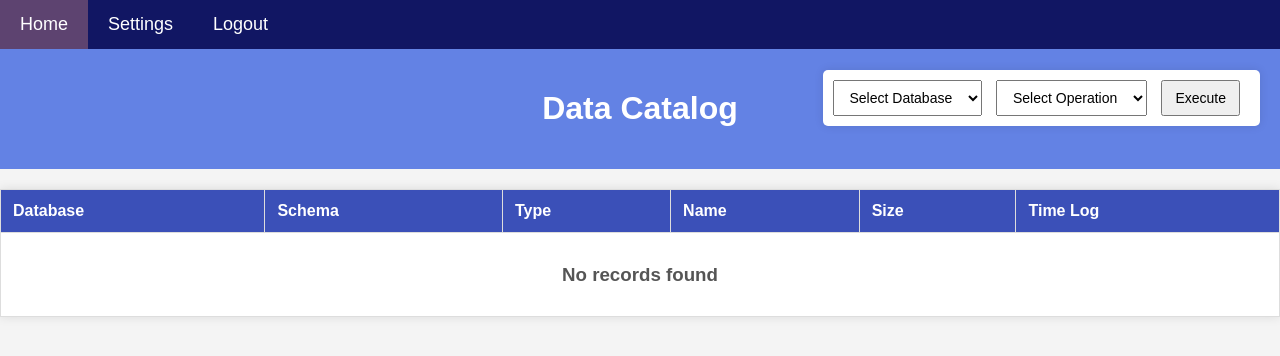
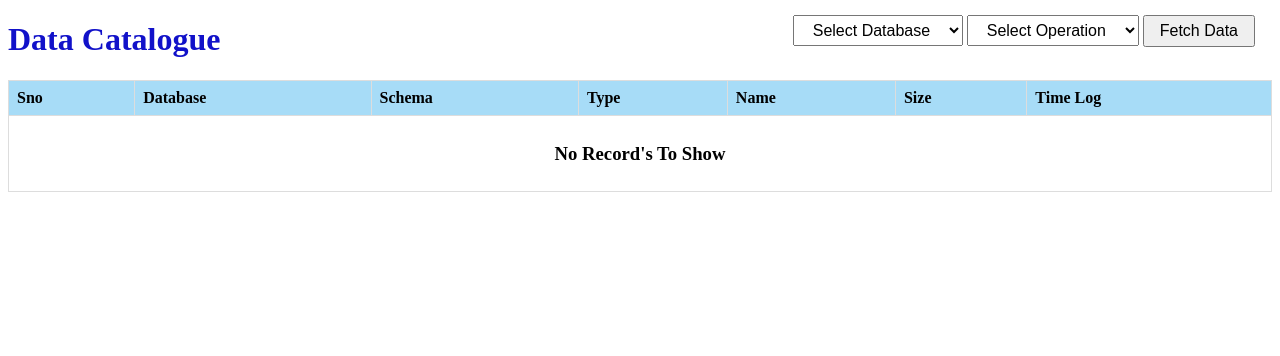
Before and after one commit to Chandrusam0538/migration_code, a Django app: page /data_mig/ in a window 1280 px wide. Shown: the top 356 px of the page. Run offline with Django 5.2, Linux system fonts and the light colour scheme; some libraries are stand-ins or nearby versions.

Commit message:
Update data_catalogue.html

```diff
--- a/migrationapp/templates/migrationapp/data_catalogue.html
+++ b/migrationapp/templates/migrationapp/data_catalogue.html
@@ -3,100 +3,44 @@
 <head>
     <meta charset="UTF-8">
     <meta name="viewport" content="width=device-width, initial-scale=1.0">
-    <title>Data Catalog</title>
+    <title>Data Catalogue</title>
     <style>
-        /* General Reset and Typography */
-        body, html {
-            margin: 0;
-            padding: 0;
-            font-family: Arial, sans-serif;
-            background-color: #f4f4f4;
-        }
-
-        /* Navbar Styles */
-        .navbar {
-            background-color: #111663;
-            overflow: hidden;
-        }
-        .navbar a {
-            float: left;
-            display: block;
-            color: white;
-            text-align: center;
-            padding: 14px 20px;
-            text-decoration: none;
-            font-size: 18px;
-        }
-        .navbar a:hover {
-            background-color: #5d4370;
-        }
-
-        /* Main Header */
-        .header {
-            background-color: #6382e4;
-            color: white;
-            padding: 20px;
-            text-align: center;
-            margin-bottom: 20px;
-        }
-
-        /* Dropdown Container */
-        .dropdown-container {
-            position: absolute;
-            top: 70px;
-            right: 20px;
-            z-index: 1000;
-            background-color: #fff;
-            padding: 10px;
-            border-radius: 5px;
-            box-shadow: 0px 0px 10px rgba(0, 0, 0, 0.1);
-        }
-        .dropdown-container select,
-        .dropdown-container button[type="submit"] {
-            padding: 8px 12px;
-            font-size: 14px;
-            margin-right: 10px;
-        }
-
-        /* Table Styles */
         table {
+            border-collapse: collapse;
             width: 100%;
-            border-collapse: collapse;
-            margin-top: 20px;
-            margin-bottom: 20px; /* Added margin bottom */
-            background-color: #fff;
-            box-shadow: 0px 0px 10px rgba(0, 0, 0, 0.1);
         }
         th, td {
             border: 1px solid #dddddd;
             text-align: left;
-            padding: 12px;
+            padding: 8px;
         }
         th {
-            background-color: #3b50b8;
-            color: white;
+            background-color: #a7dcf7;
         }
-        .no-records {
+        .dropdown-container {
+            position: absolute;
+            top: 10px;
+            right: 10px;
+            z-index: 1000;
+            padding: 5px 15px;
+        }
+        .dropdown-container select,
+        .dropdown-container button[type="submit"] {
+            padding: 5px 15px; /* Adjust padding for height and width */
+            font-size: 16px; /* Adjust font size */
+        }
+        .head{
+            color: rgb(17, 17, 201);
+        }
+        .no_records{
+            border: 1px solid #dddddd;
             text-align: center;
-            padding: 12px;
-            color: #555;
+            padding: 8px;
         }
     </style>
+
 </head>
 <body>
-
-<!-- Navbar -->
-<div class="navbar">
-    <a href="/board/">Home</a>
-    <a href="#">Settings</a>
-    <a href="/login/">Logout</a>
-</div>
-
-<!-- Content -->
-<div class="header">
-    <h1>Data Catalog</h1>
-</div>
-
     <div class="dropdown-container">
         <form method="post">
             {% csrf_token %}
@@ -112,14 +56,19 @@
                 <option value="delete_records">Delete Records</option>
             </select>
 
-        <button type="submit">Execute</button>
+            <button type="submit"> Fetch Data</button>
+
         </form>
+
+
+
     </div>
+    <a href="/board/" style="text-decoration: none;" ><h1 class="head">Data Catalogue</h1></a>
 
-<!-- Table -->
-<table>
+    <table id="dataTable">
         <thead>
             <tr>
+                <th>Sno</th>
                 <th>Database</th>
                 <th>Schema</th>
                 <th>Type</th>
@@ -132,6 +81,7 @@
             {% if data %}
                 {% for record in data %}
                     <tr>
+                        <td>{{ record.sno }}</td>
                         <td>{{ record.object_database }}</td>
                         <td>{{ record.object_schema }}</td>
                         <td>{{ record.object_type }}</td>
@@ -142,13 +92,12 @@
                 {% endfor %}
             {% else %}
                 <tr>
-                <td colspan="6" class="no-records">
-                    <h3>No records found</h3>
+                    <td colspan="8" class="no_records">
+                        <h3>No Record's To Show </h3>
                     </td>
                 </tr>
             {% endif %}
         </tbody>
     </table>
-
 </body>
 </html>
```
Lines whose indentation alone changed are shown as unchanged.
